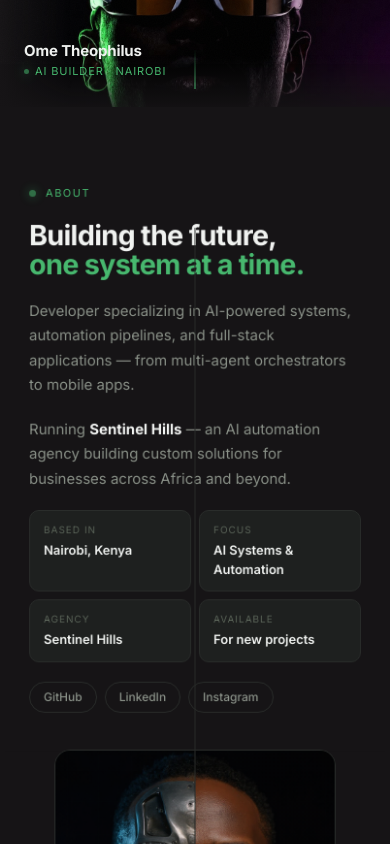
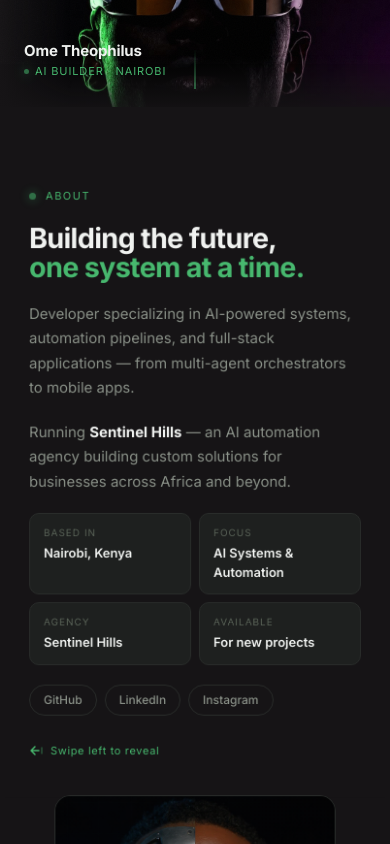
Before and after one commit to Hacktool254/ome-theophilus-portfolio, a Next.js app: page / in a window 390 px wide. Shown: the part 780-1624 px from the top of the page. Built offline with nearby package versions, Linux system fonts and the light colour scheme.

Commit message:
feat: About mobile swipe-left gesture triggers split animation, swipe-right closes

```diff
--- a/src/components/sections/About.tsx
+++ b/src/components/sections/About.tsx
@@ -1,27 +1,88 @@
 "use client";
 
+import { useEffect, useRef } from "react";
 import Image from "next/image";
 import { SITE } from "@/lib/data";
 
-/**
- * About sits on top of Projects inside #split-scene.
- * position:sticky, top:0, marginTop:-100dvh — overlaps Projects exactly.
- * GSAP scrubs #about-left and #about-right off screen during the
- * second 100dvh of split-scene, revealing Projects behind.
- */
 export function About() {
+  const wrapRef = useRef<HTMLDivElement>(null);
+
+  // Mobile swipe: left swipe triggers the split animation
+  useEffect(() => {
+    const wrap = wrapRef.current;
+    if (!wrap) return;
+
+    // Only wire on mobile
+    if (window.innerWidth > 768) return;
+
+    const left  = document.getElementById("about-left");
+    const right = document.getElementById("about-right");
+    if (!left || !right) return;
+
+    let touchStartX = 0;
+    let touchStartY = 0;
+    let animating = false;
+    let split = false;
+
+    const SWIPE_THRESHOLD = 60; // px
+
+    const onTouchStart = (e: TouchEvent) => {
+      touchStartX = e.touches[0].clientX;
+      touchStartY = e.touches[0].clientY;
+    };
+
+    const onTouchEnd = (e: TouchEvent) => {
+      if (animating) return;
+      const dx = e.changedTouches[0].clientX - touchStartX;
+      const dy = e.changedTouches[0].clientY - touchStartY;
+
+      // Only trigger if horizontal swipe dominates
+      if (Math.abs(dx) < SWIPE_THRESHOLD || Math.abs(dy) > Math.abs(dx)) return;
+
+      animating = true;
+
+      if (!split && dx < 0) {
+        // Swipe left — split open
+        split = true;
+        left.style.transition  = "transform 0.5s cubic-bezier(0.16,1,0.3,1)";
+        right.style.transition = "transform 0.5s cubic-bezier(0.16,1,0.3,1)";
+        left.style.transform   = "translateX(-100%)";
+        right.style.transform  = "translateX(100%)";
+      } else if (split && dx > 0) {
+        // Swipe right — close back
+        split = false;
+        left.style.transform  = "translateX(0)";
+        right.style.transform = "translateX(0)";
+      }
+
+      setTimeout(() => { animating = false; }, 520);
+    };
+
+    wrap.addEventListener("touchstart", onTouchStart, { passive: true });
+    wrap.addEventListener("touchend",   onTouchEnd,   { passive: true });
+
+    return () => {
+      wrap.removeEventListener("touchstart", onTouchStart);
+      wrap.removeEventListener("touchend",   onTouchEnd);
+    };
+  }, []);
+
   const mobileStyles = `
     @media (max-width: 768px) {
       #about-wrap {
         position: relative !important;
         height: auto !important;
+        min-height: 100dvh !important;
         border-radius: 24px 24px 0 0 !important;
+        overflow: hidden !important;
       }
       #about-left {
         position: relative !important;
         width: 100% !important;
         height: auto !important;
         padding: 60px 24px 40px !important;
+        transform: none;
+        will-change: transform;
       }
       #about-right {
         position: relative !important;
@@ -29,13 +90,19 @@ export function About() {
         height: 400px !important;
         padding: 0 24px 40px !important;
         justify-content: center !important;
+        transform: none;
+        will-change: transform;
       }
-      .about-facts-grid {
-        grid-template-columns: 1fr 1fr !important;
-        max-width: 100% !important;
+      .about-center-line { display: none !important; }
+      .about-swipe-hint {
+        display: flex !important;
       }
     }
+    @media (min-width: 769px) {
+      .about-swipe-hint { display: none !important; }
+    }
   `;
+
   const facts = [
     { label: "Based in",  value: "Nairobi, Kenya" },
     { label: "Focus",     value: "AI Systems & Automation" },
@@ -47,6 +114,7 @@ export function About() {
     <>
       <style>{mobileStyles}</style>
       <div
+        ref={wrapRef}
         id="about-wrap"
         style={{
           position: "sticky",
@@ -114,10 +182,19 @@ export function About() {
               </a>
             ))}
           </div>
+
+          {/* Mobile swipe hint */}
+          <div className="about-swipe-hint" style={{ display: "none", alignItems: "center", gap: 6, marginTop: 8 }}>
+            <svg width="16" height="16" viewBox="0 0 16 16" fill="none">
+              <path d="M10 8H2M6 4l-4 4 4 4" stroke="#47b76e" strokeWidth="1.5" strokeLinecap="round" strokeLinejoin="round"/>
+              <path d="M13 5v6" stroke="#47b76e" strokeWidth="1.5" strokeLinecap="round" opacity="0.4"/>
+            </svg>
+            <span style={{ fontSize: 11, color: "#47b76e", letterSpacing: "0.06em", fontFamily: "Inter, sans-serif" }}>Swipe left to reveal</span>
+          </div>
         </div>
 
-      {/* CENTER hairline */}
-      <div style={{
+        {/* CENTER hairline — hidden on mobile */}
+        <div className="about-center-line" style={{
           position: "absolute", left: "50%", top: "10%", height: "80%",
           width: 1, background: "#2a2d2b", zIndex: 3,
           transform: "translateX(-0.5px)", pointerEvents: "none",
```
Lines whose indentation alone changed are shown as unchanged.
